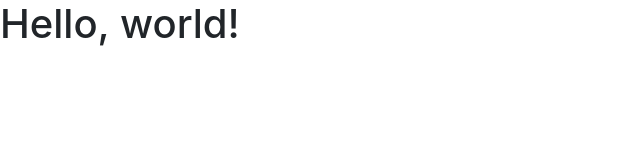
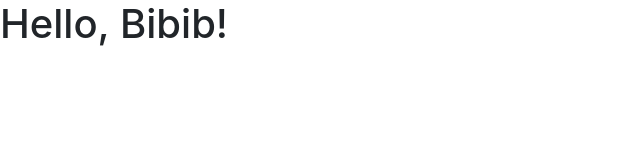
Before and after one commit to bi2b/bi2b.github.io, a plain HTML site: page index.html in a window 1280 px wide. Shown: the full height of the page, 0-640 px from the left. Drawn offline with nearby package versions, Linux system fonts and the light colour scheme.

Commit message:
Update index.html

```diff
--- a/index.html
+++ b/index.html
@@ -9,10 +9,10 @@
     <!-- Bootstrap CSS -->
     <link rel="stylesheet" href="https://stackpath.bootstrapcdn.com/bootstrap/4.4.1/css/bootstrap.min.css" integrity="sha384-Vkoo8x4CGsO3+Hhxv8T/Q5PaXtkKtu6ug5TOeNV6gBiFeWPGFN9MuhOf23Q9Ifjh" crossorigin="anonymous">
 
-    <title>Hello, world!</title>
+    <title>Bibib!</title>
   </head>
   <body>
-    <h1>Hello, world!</h1>
+    <h1>Hello, Bibib!</h1>
 
     <!-- Optional JavaScript -->
     <!-- jQuery first, then Popper.js, then Bootstrap JS -->
```
